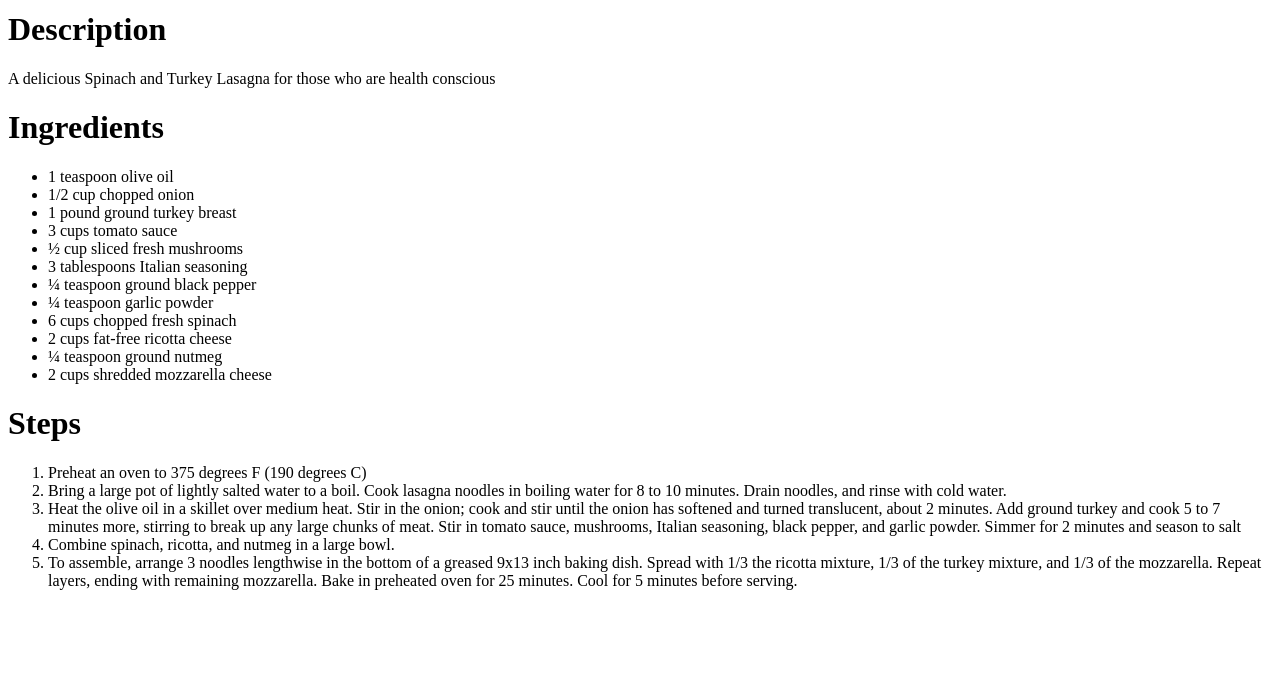
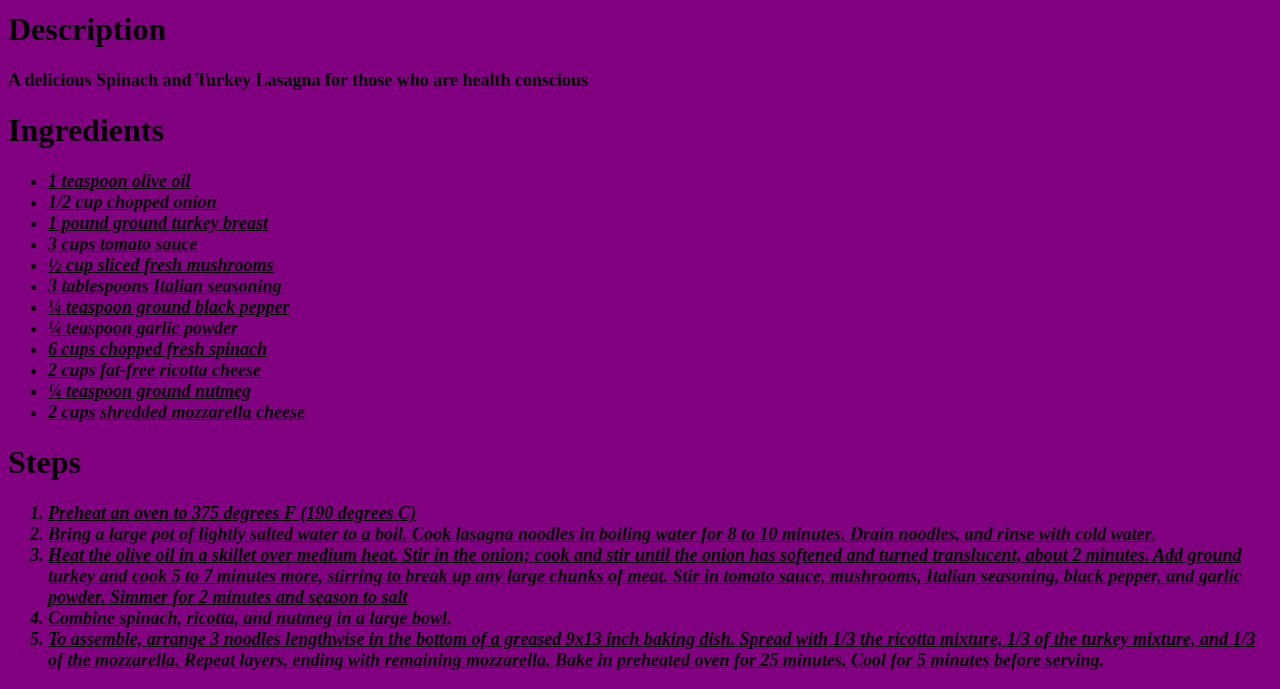
Before and after one commit to abdullahsayedlion/odin-recipes, a plain HTML site: page recipes/lasagna.html in a window 1280 px wide. Shown: the part 394-1083 px from the top of the page. Before the commit the page ends 1000 px from the top, so only its background shows below. Drawn offline with Linux system fonts and the light colour scheme.

Commit message:
added css to lasagna.html

```diff
--- a/recipes/lasagna.html
+++ b/recipes/lasagna.html
@@ -1,6 +1,7 @@
 <!DOCTYPE html>
 <html>
   <head>
+    <link rel="stylesheet" href="styles.css" />
     <meta charset="UTF-8" />
     <title>Recipes</title>
   </head>
--- /dev/null
+++ b/recipes/styles.css
@@ -0,0 +1,22 @@
+body {
+  background-color: purple;
+}
+
+ul {
+  font-size: 18px;
+  font-weight: 800;
+  font-style: italic;
+  text-decoration: underline;
+}
+
+ol {
+  font-size: 18px;
+  font-weight: 800;
+  font-style: oblique;
+  text-decoration: underline;
+}
+
+p {
+  font-size: 18px;
+  font-weight: 800;
+}
```
